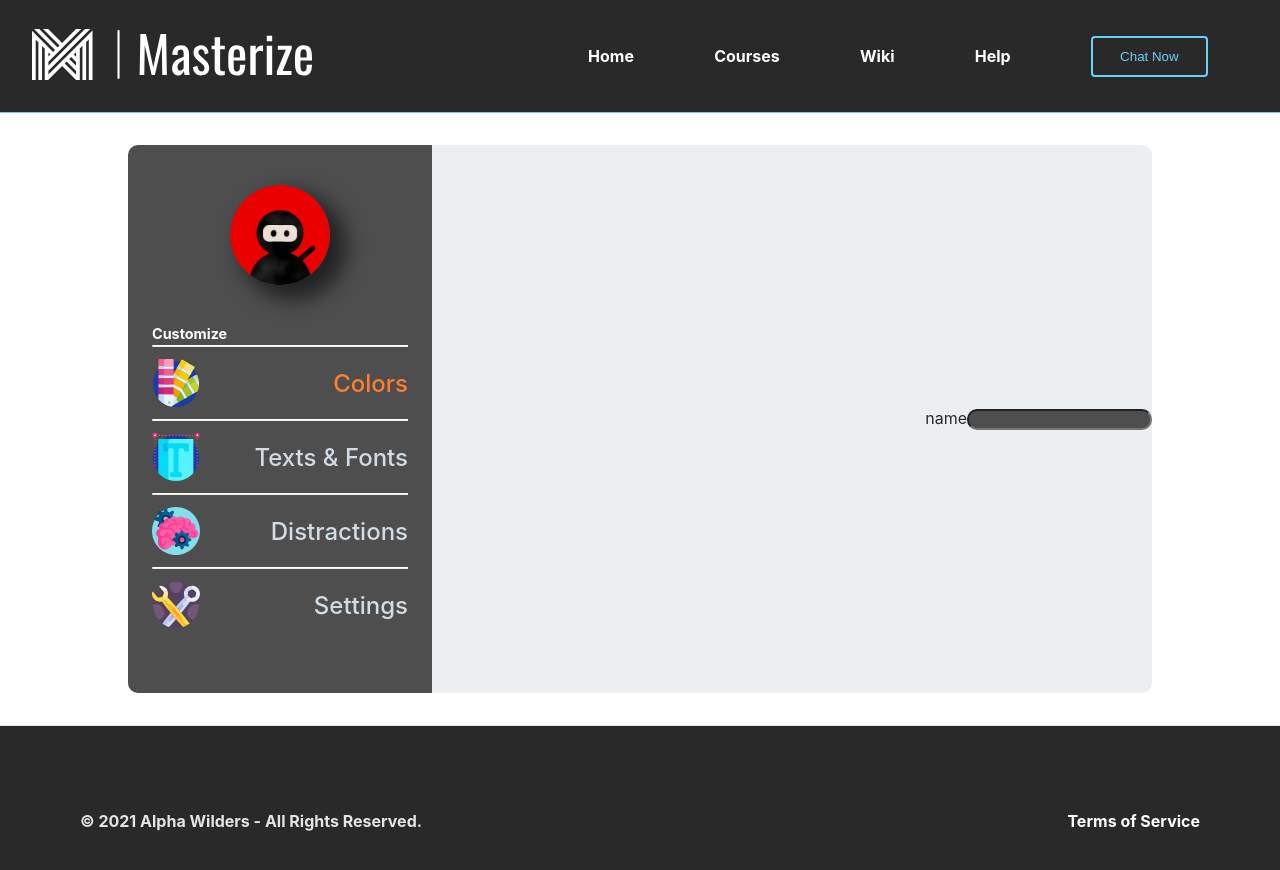
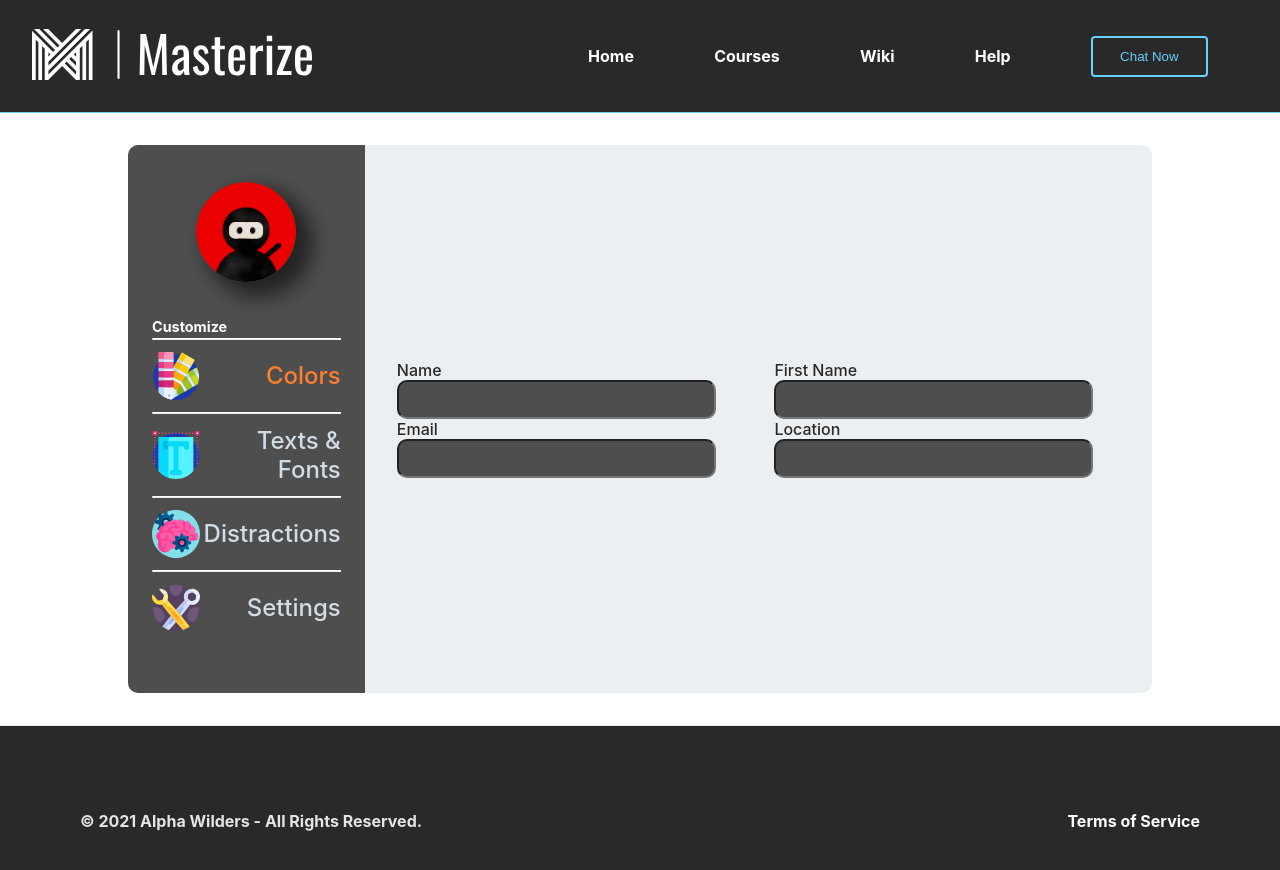
Before and after one commit to WildCodeSchool/2104-wns-remote-alphas, a React (Create React App) app in the folder front/: page /settings in a window 1280 px wide. Shown: the top 870 px of the page. Built offline with nearby package versions, Linux system fonts and the light colour scheme; no server answers.

Commit message:
wip profile content

```diff
--- /dev/null
+++ b/front/src/components/Field.styled.tsx
@@ -0,0 +1,47 @@
+import React, { useState } from 'react';
+import styled from 'styled-components';
+
+interface FormFieldProps {
+    type?: string;
+    label?: string;
+}
+
+const Field = ({ type, label }: FormFieldProps): JSX.Element => {
+    const [input, setInput] = useState({});
+
+    const handleInputChange = (e: any) => {
+            console.log(e.currentTarget.value);
+            return setInput({
+            ...input,
+            [e.currentTarget.name]: e.currentTarget.value
+        });
+    };
+    /**
+     * NavMenu displays the setting cards' navigation menu, with links and icons
+     */
+    // todo: change for theme props
+    const Input = styled.input`
+        border-radius: 10px;
+        background-color: #4E4E4E;
+        color: #D1DCE5;
+        height: 2.5em;
+        width: 90%;
+    `;
+
+    return (
+        <>
+            <label htmlFor={label}>
+                {label}
+            </label>
+            <Input type={type} name={label} onChange={handleInputChange} />
+        </>
+    );
+};
+
+// Set default props types
+Field.defaultProps = {
+    type: null,
+    label: null,
+};
+
+export default Field;
--- a/front/src/components/FormField.styled.tsx
+++ /dev/null
@@ -1,43 +0,0 @@
-import React, { useState } from 'react';
-import styled from 'styled-components';
-
-interface FormFieldProps {
-    type?: string;
-    label?: string;
-}
-
-const FormField = ({ type, label }: FormFieldProps): JSX.Element => {
-    const [input, setInput] = useState({});
-
-    const handleInputChange = (e: any) => setInput({
-        ...input,
-        [e.currentTarget.name]: e.currentTarget.value
-    });
-
-    /**
-     * NavMenu displays the setting cards' navigation menu, with links and icons
-     */
-    // todo: change for theme props
-    const Field = styled.input`
-    border-radius: 10px;
-    background-color: #4E4E4E;
-    color: #D1DCE5;
-    `;
-
-    return (
-        <>
-            <label htmlFor={label}>
-                {label}
-            </label>
-            <Field type={type} name={label} onChange={handleInputChange} />
-        </>
-    );
-};
-
-// Set default props types
-FormField.defaultProps = {
-    type: null,
-    label: null,
-};
-
-export default FormField;
--- a/front/src/components/settings/settings_sections/Profile.styled.tsx
+++ b/front/src/components/settings/settings_sections/Profile.styled.tsx
@@ -1,16 +1,41 @@
 import React from 'react';
 import styled from 'styled-components';
-import FormField from '../../FormField.styled';
+import Field from '../../Field.styled';
 
 /**
  * NavMenu displays the setting cards' navigation menu, with links and icons
  */
 const Form = styled.form`
+    display: grid;
+    grid-template-columns: 50% 50%;
+    width: 100%;
+    margin: 1em;
+    input:focus + label{
+        color: #FE7F2D;
+        font-weight: bold;
+    }
+    label {
+        font-weight: 500;
+    }
+`;
+
+const Column = styled.div`
+    display: flex;
+    flex-direction: column;
+    align-items: baseline;
+    margin: 1em;
 `;
 
 const Profile = (): JSX.Element => (
     <Form>
-        <FormField type="text" label="name" />
+        <Column>
+            <Field type="text" label="Name" />
+            <Field type="email" label="Email" />
+        </Column>
+        <Column>
+            <Field type="text" label="First Name" />
+            <Field type="text" label="Location" />
+        </Column>
     </Form>
 );
 
```
